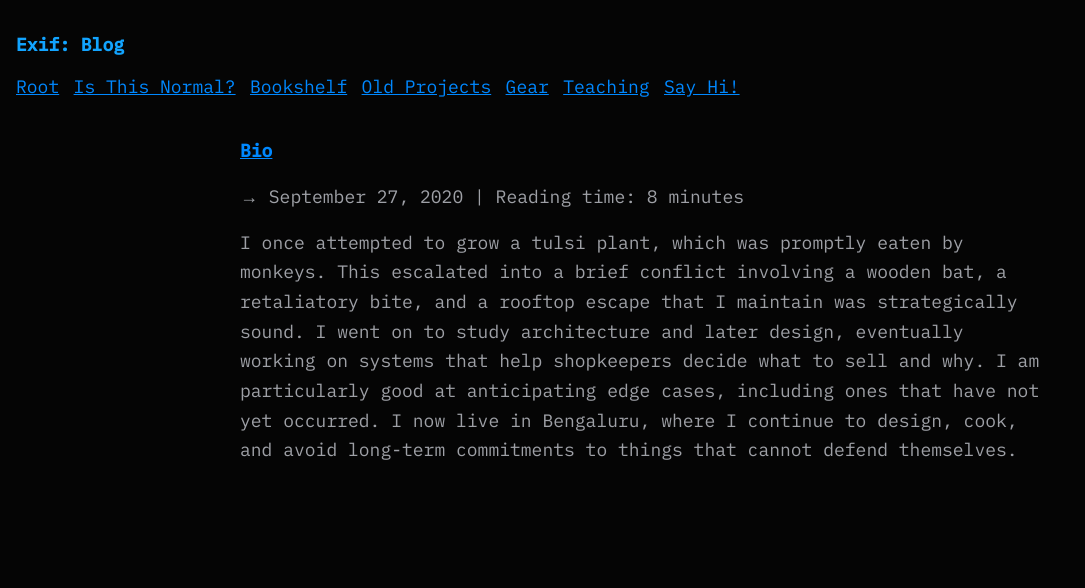
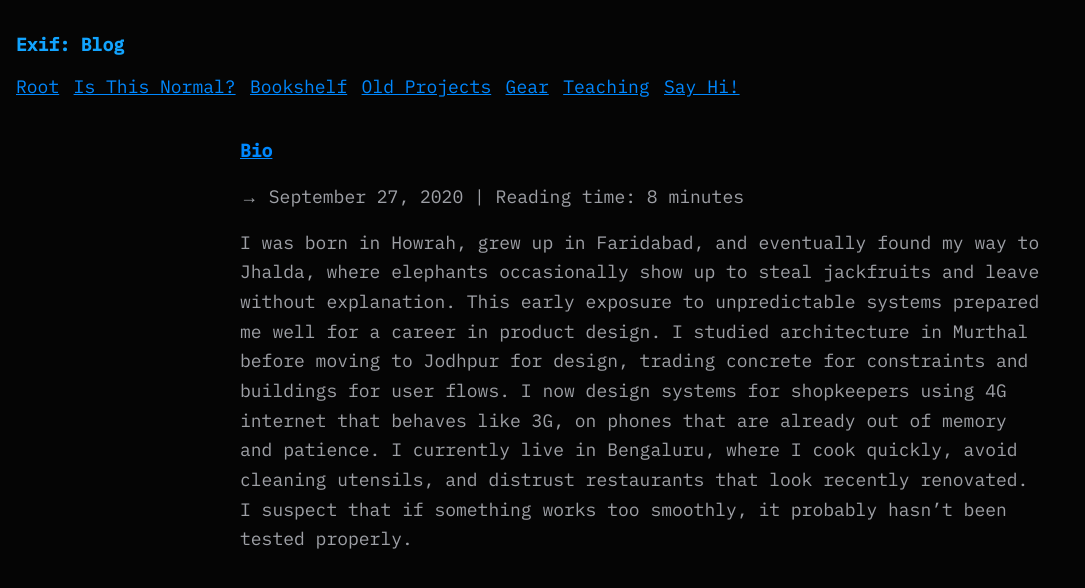
Before and after one commit to cheeseKracker/kr-clone, a Next.js app: page /blog/minfo in a window 1280 px wide. Shown: the top 588 px of the page, without its empty margins (0-1085 px from the left). Built offline with nearby package versions, Linux system fonts and the light colour scheme; no server answers.

Commit message:
fixed the bio flickering issue, vlunerability audit next

```diff
--- a/src/app/blog/minfo/page.tsx
+++ b/src/app/blog/minfo/page.tsx
@@ -1,9 +1,15 @@
+import { cookies } from "next/headers";
 import ExifBlogNav from "@/components/exif-blog-nav";
 import PageMarkdown from "@/components/page-markdown";
 import SiteShell from "@/components/site-shell";
 import { findPageByPath } from "@/lib/content";
-import { MINFO_BIO_VARIANTS } from "@/lib/minfo-bio-variants";
+import {
+  MINFO_BIO_VARIANTS,
+  pickDifferentMinfoBioVariant,
+} from "@/lib/minfo-bio-variants";
 import MinfoBioIsland from "../../../components/minfo-bio-island";
+
+const MINFO_LAST_COOKIE = "minfo_last";
 
 export default async function MinfoPage() {
   const page = findPageByPath("/blog/minfo");
@@ -16,6 +22,12 @@ export default async function MinfoPage() {
     );
   }
 
+  const cookieStore = await cookies();
+  const lastRaw = cookieStore.get(MINFO_LAST_COOKIE)?.value;
+  const parsedLast = lastRaw != null ? parseInt(lastRaw, 10) : -1;
+  const lastIndex = Number.isFinite(parsedLast) ? parsedLast : -1;
+  const initialVariantIndex = pickDifferentMinfoBioVariant(lastIndex);
+
   return (
     <SiteShell
       variant="blog"
@@ -23,7 +35,7 @@ export default async function MinfoPage() {
       topContent={<ExifBlogNav />}
       mainClassName="site-main--minfo"
     >
-      <MinfoBioIsland />
+      <MinfoBioIsland initialVariantIndex={initialVariantIndex} />
     </SiteShell>
   );
 }
--- a/src/components/minfo-bio-client.tsx
+++ b/src/components/minfo-bio-client.tsx
@@ -2,33 +2,30 @@
 
 import { useEffect, useState } from "react";
 import PageMarkdown from "@/components/page-markdown";
-import { MINFO_BIO_VARIANTS } from "@/lib/minfo-bio-variants";
+import {
+  MINFO_BIO_VARIANTS,
+  pickDifferentMinfoBioVariant,
+} from "@/lib/minfo-bio-variants";
 
 const STORAGE_KEY = "minfo_last";
+const COOKIE_MAX_AGE = 60 * 60 * 24 * 365;
 
-function pickDifferentVariant(lastIndex: number): number {
-  const total = MINFO_BIO_VARIANTS.length;
-  if (total <= 1) return 0;
+type MinfoBioClientProps = {
+  initialVariantIndex: number;
+};
 
-  let next = 0;
-  do {
-    next = Math.floor(Math.random() * total);
-  } while (next === lastIndex);
-  return next;
+function rememberVariant(index: number) {
+  window.localStorage.setItem(STORAGE_KEY, String(index));
+  document.cookie = `${STORAGE_KEY}=${index}; Path=/; Max-Age=${COOKIE_MAX_AGE}; SameSite=Lax`;
 }
 
-export default function MinfoBioClient() {
-  const [variantIndex, setVariantIndex] = useState(() => {
-    const lastRaw = window.localStorage.getItem(STORAGE_KEY);
-    const parsedLast = lastRaw != null ? parseInt(lastRaw, 10) : -1;
-    const lastIndex = Number.isFinite(parsedLast) ? parsedLast : -1;
-    const nextIndex = pickDifferentVariant(lastIndex);
-
-    return nextIndex;
-  });
+export default function MinfoBioClient({
+  initialVariantIndex,
+}: MinfoBioClientProps) {
+  const [variantIndex, setVariantIndex] = useState(initialVariantIndex);
 
   useEffect(() => {
-    window.localStorage.setItem(STORAGE_KEY, String(variantIndex));
+    rememberVariant(variantIndex);
 
     const logBioLinkClick = (event: MouseEvent) => {
       const target = event.target instanceof Element ? event.target : null;
@@ -50,8 +47,9 @@ export default function MinfoBioClient() {
 
       event.preventDefault();
       setVariantIndex((currentIndex) => {
-        const nextIndex = pickDifferentVariant(currentIndex);
-        window.localStorage.setItem(STORAGE_KEY, String(nextIndex));
+        const nextIndex = pickDifferentMinfoBioVariant(currentIndex);
+
+        rememberVariant(nextIndex);
 
         return nextIndex;
       });
--- a/src/components/minfo-bio-island.tsx
+++ b/src/components/minfo-bio-island.tsx
@@ -1,14 +1,13 @@
 "use client";
 
-import dynamic from "next/dynamic";
-import PageMarkdown from "@/components/page-markdown";
-import { MINFO_BIO_VARIANTS } from "@/lib/minfo-bio-variants";
+import MinfoBioClient from "./minfo-bio-client";
 
-const MinfoBioClient = dynamic(() => import("./minfo-bio-client"), {
-  ssr: false,
-  loading: () => <PageMarkdown content={MINFO_BIO_VARIANTS[0]} />,
-});
+type MinfoBioIslandProps = {
+  initialVariantIndex: number;
+};
 
-export default function MinfoBioIsland() {
-  return <MinfoBioClient />;
+export default function MinfoBioIsland({
+  initialVariantIndex,
+}: MinfoBioIslandProps) {
+  return <MinfoBioClient initialVariantIndex={initialVariantIndex} />;
 }
--- a/src/lib/minfo-bio-variants.ts
+++ b/src/lib/minfo-bio-variants.ts
@@ -17,3 +17,14 @@ const BIO_VARIANT_BODIES = [
 export const MINFO_BIO_VARIANTS = BIO_VARIANT_BODIES.map(
   (body) => `${BIO_HEADER}\n\n${body}`.trim(),
 );
+
+export function pickDifferentMinfoBioVariant(lastIndex: number): number {
+  const total = MINFO_BIO_VARIANTS.length;
+  if (total <= 1) return 0;
+
+  let next = 0;
+  do {
+    next = Math.floor(Math.random() * total);
+  } while (next === lastIndex);
+  return next;
+}
```
